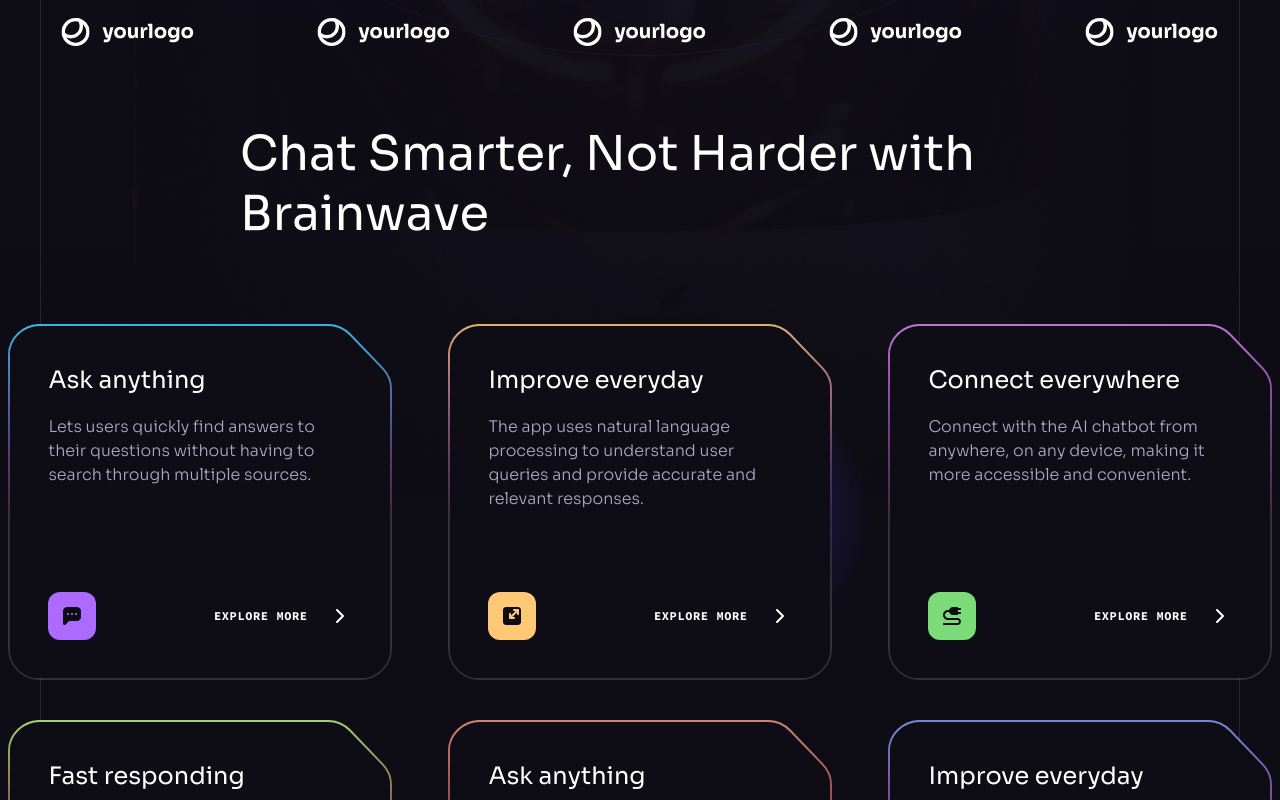
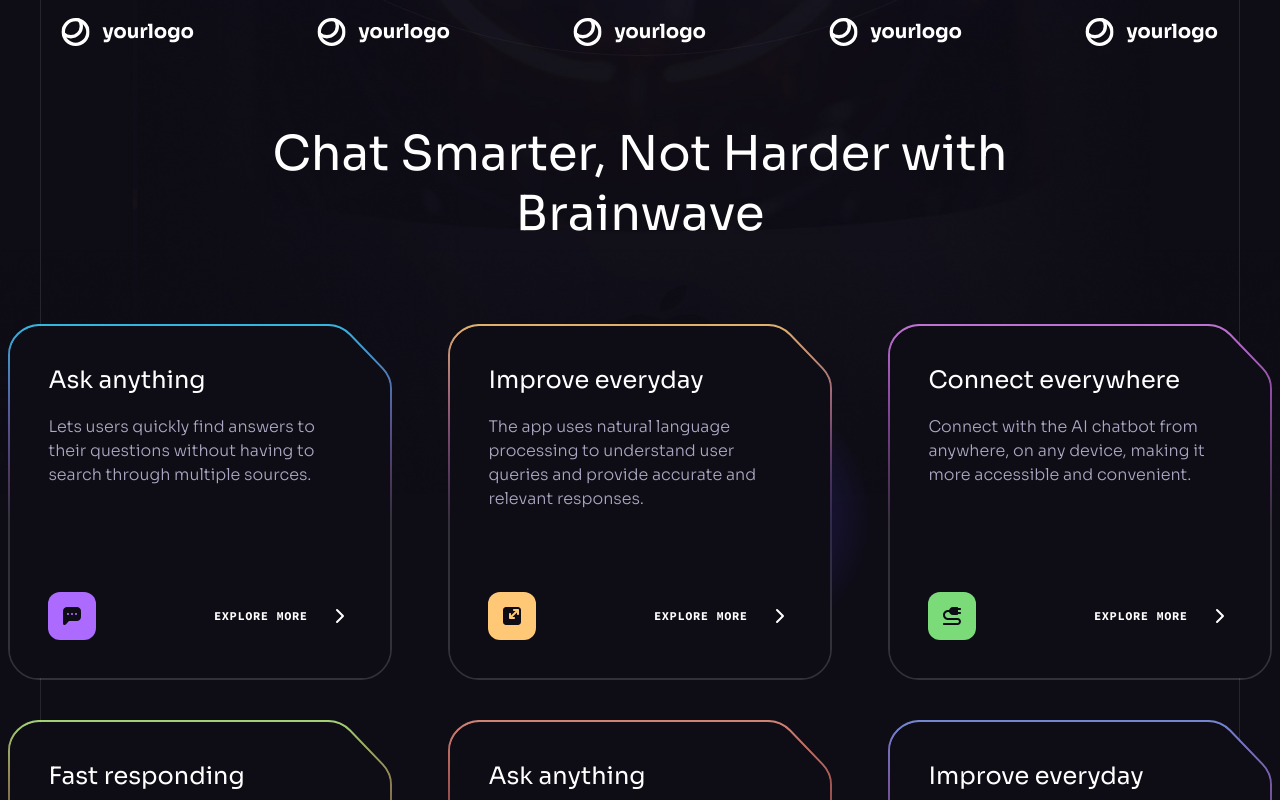
Before and after one commit to ahteshamsalamatansari/sass-ui-react, a React (Vite) app: page / in a window 1280 px wide. Shown: the part 1280-2080 px from the top of the page. Built offline with nearby package versions, Linux system fonts and the light colour scheme.

Commit message:
Pricing section is almost completed.

```diff
--- a/src/components/Heading.jsx
+++ b/src/components/Heading.jsx
@@ -1,7 +1,7 @@
 import Tagline from "./Tagline"
 const Heading = ({classname, title, text , tag}) => {
   return (
-    <div className={`${classname} max-w-[50rem] mx-auto mb-12 lg:mb-20`}>
+    <div className={`${classname} max-w-[50rem] mx-auto mb-12 lg:mb-20 md:text-center`}>
         {tag && (<Tagline className='mb-4 md:justify-center'>{tag}</Tagline>)}
         {title && <h2 className="h2"> {title} </h2>}
         {text && <p className="body-2 mt-4 text-n-4">{text}</p>}
```
